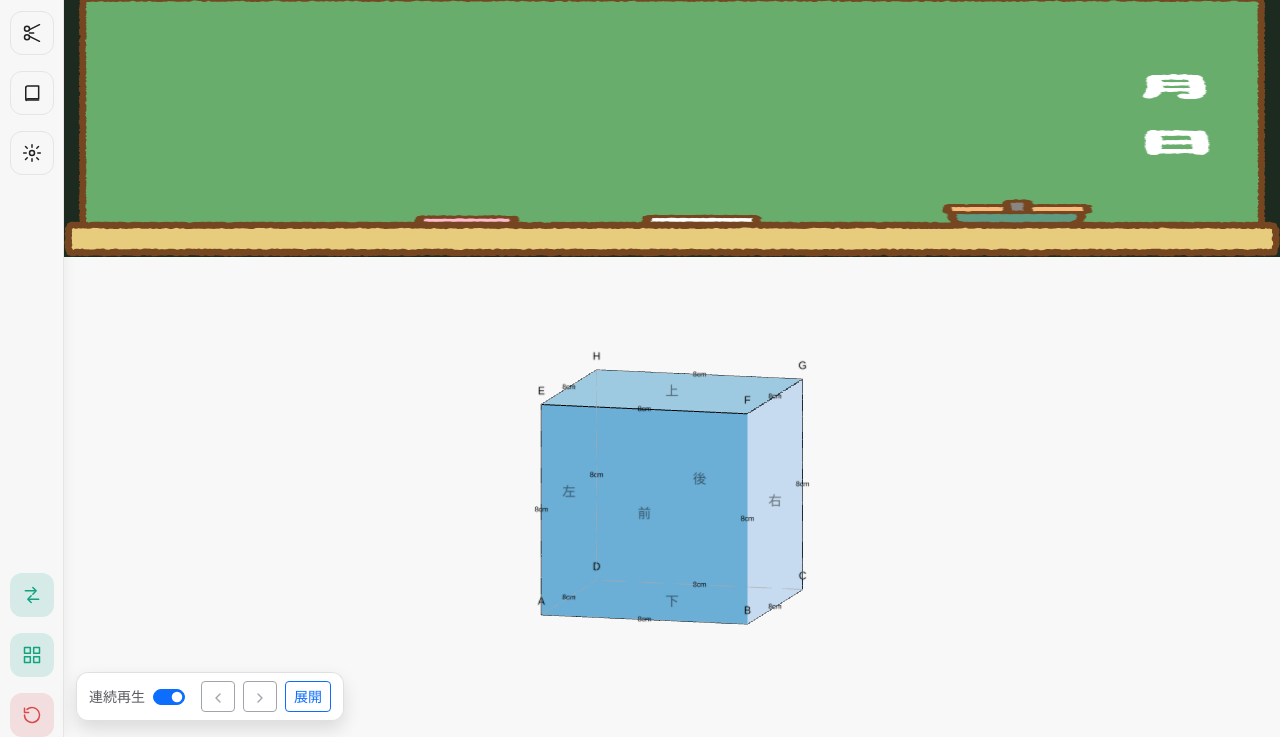
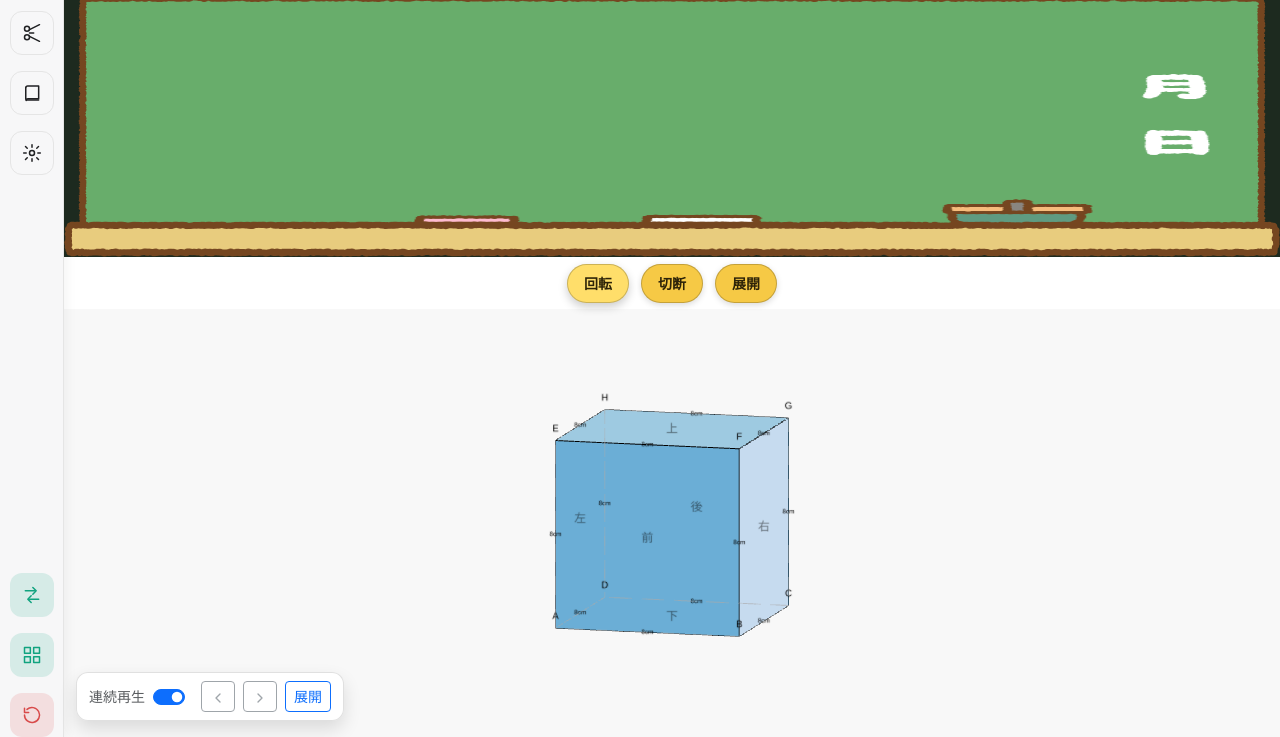
Before and after one commit to ontheroadjp/3d_cube_cutter, a React app: page / in a window 1280 px wide. Shown: the part 63-800 px from the top of the page. Built offline with nearby package versions, Linux system fonts and the light colour scheme; animation ran at ten frames a second; what three-bvh-csg would draw is missing.

Commit message:
feat(ui): add mode foundation and selector bar

```diff
--- a/index.html
+++ b/index.html
@@ -32,6 +32,7 @@ html, body { margin:0; width:100%; height:100%; overflow:hidden; }
     --message-area-left: 0px;
     --message-area-width: 100%;
     --navbar-height: 0px;
+    --mode-bar-height: 52px;
 }
 #ui-container {
     position: absolute; top: 0; left: 0; width: 100%; z-index: 100;
@@ -79,6 +80,37 @@ html, body { margin:0; width:100%; height:100%; overflow:hidden; }
 }
 #message-area .alert .btn-close {
     display: none;
+}
+.mode-bar {
+    position: fixed;
+    top: calc(var(--message-area-top) + var(--message-area-height));
+    left: var(--message-area-left);
+    width: var(--message-area-width);
+    height: var(--mode-bar-height);
+    display: flex;
+    align-items: center;
+    justify-content: center;
+    gap: 12px;
+    z-index: 1501;
+    pointer-events: auto;
+}
+.mode-bar .mode-button {
+    background: #f6c945;
+    border: 1px solid rgba(0,0,0,0.2);
+    color: #2d2308;
+    border-radius: 999px;
+    padding: 8px 16px;
+    font-weight: 700;
+    font-size: 14px;
+    box-shadow: 0 2px 6px rgba(0,0,0,0.15);
+    transition: transform 0.15s ease, box-shadow 0.15s ease;
+}
+.mode-bar .mode-button.is-active {
+    background: #ffde6a;
+    box-shadow: 0 4px 10px rgba(0,0,0,0.2);
+}
+.mode-bar .mode-button:active {
+    transform: translateY(1px);
 }
 .navbar {
     background: var(--ui-muted-bg) !important;
@@ -244,6 +276,7 @@ body {
     <div id="alert-container" style="position: absolute; top: var(--message-area-offset); left: 50%; transform: translateX(-50%); z-index: 2000; width: 80%; max-width: 600px; pointer-events: none;"></div>
   </div>
 </div>
+<div id="mode-bar-root" class="mode-bar"></div>
 <div id="react-side-panel-root"></div>
 <div id="tooltip"></div>
 
--- a/js/ui/reactApp.ts
+++ b/js/ui/reactApp.ts
@@ -9,6 +9,7 @@ declare global {
   var __setExplanation: ((text: string) => void) | undefined;
   var __setDisplayState: ((display: DisplayState | null) => void) | undefined;
   var __setReactMode: ((mode: string) => void) | undefined;
+  var __setUiMode: ((mode: 'rotate' | 'cut' | 'net') => void) | undefined;
   var __refreshUserPresets: (() => void) | undefined;
 }
 
@@ -41,6 +42,8 @@ type Engine = {
   configureCube?: (lx: number, ly: number, lz: number) => void;
   getCubeSize?: () => { lx: number; ly: number; lz: number };
   setPanelOpen?: (open: boolean) => void;
+  getUiMode?: () => 'rotate' | 'cut' | 'net';
+  setUiMode?: (mode: 'rotate' | 'cut' | 'net') => void;
   getNetVisible?: () => boolean;
   getNetStepInfo?: () => {
     mode: 'auto' | 'step';
@@ -95,6 +98,52 @@ function ExplanationPanel() {
   );
 }
 
+function ModeBar() {
+  const [mode, setMode] = useState<'rotate' | 'cut' | 'net'>('rotate');
+
+  useEffect(() => {
+    const engine = globalThis.__engine;
+    if (engine && typeof engine.getUiMode === 'function') {
+      setMode(engine.getUiMode());
+    }
+    globalThis.__setUiMode = (next) => {
+      setMode(next);
+    };
+    return () => {
+      if (globalThis.__setUiMode) {
+        delete globalThis.__setUiMode;
+      }
+    };
+  }, []);
+
+  const handleModeChange = (next: 'rotate' | 'cut' | 'net') => {
+    const engine = globalThis.__engine;
+    if (engine && typeof engine.setUiMode === 'function') {
+      engine.setUiMode(next);
+    }
+  };
+
+  return (
+    React.createElement(React.Fragment, null,
+      React.createElement('button', {
+        type: 'button',
+        className: `mode-button ${mode === 'rotate' ? 'is-active' : ''}`,
+        onClick: () => handleModeChange('rotate')
+      }, '回転'),
+      React.createElement('button', {
+        type: 'button',
+        className: `mode-button ${mode === 'cut' ? 'is-active' : ''}`,
+        onClick: () => handleModeChange('cut')
+      }, '切断'),
+      React.createElement('button', {
+        type: 'button',
+        className: `mode-button ${mode === 'net' ? 'is-active' : ''}`,
+        onClick: () => handleModeChange('net')
+      }, '展開')
+    )
+  );
+}
+
 export function initReactApp() {
   const rootEl = document.getElementById('react-root');
   if (!rootEl) return;
@@ -105,5 +154,11 @@ export function initReactApp() {
     )
   );
 
+  const modeRootEl = document.getElementById('mode-bar-root');
+  if (modeRootEl) {
+    const modeRoot = createRoot(modeRootEl);
+    modeRoot.render(React.createElement(ModeBar));
+  }
+
   initSidePanel(); // Call the new SidePanel initialization
 }
--- a/js/ui/side_panel.ts
+++ b/js/ui/side_panel.ts
@@ -30,6 +30,8 @@ type Engine = {
   configureCube?: (lx: number, ly: number, lz: number) => void;
   getCubeSize?: () => { lx: number; ly: number; lz: number };
   setPanelOpen?: (open: boolean) => void;
+  getUiMode?: () => 'rotate' | 'cut' | 'net';
+  setUiMode?: (mode: 'rotate' | 'cut' | 'net') => void;
   getNetVisible?: () => boolean;
   getNetStepInfo?: () => {
     mode: 'auto' | 'step';
--- a/main.ts
+++ b/main.ts
@@ -39,6 +39,7 @@ const isDebugEnabled = () => {
 
 class App {
     isCutExecuted: boolean;
+    uiMode: 'rotate' | 'cut' | 'net';
     currentNetPlan: NetPlan | null;
     snappedPointInfo: {
         point: THREE.Vector3;
@@ -178,6 +179,7 @@ class App {
     constructor() {
         // --- State Properties ---
         this.isCutExecuted = false;
+        this.uiMode = 'rotate';
         this.currentNetPlan = null;
         this.snappedPointInfo = null;
         this.cameraTargetPosition = null;
@@ -380,6 +382,8 @@ class App {
             getCubeSize: () => this.cube.getSize(),
             getVertexLabelMap: () => this.currentLabelMap, // Add this line
             setPanelOpen: (open: boolean) => this.handlePanelOpenChange(open),
+            getUiMode: () => this.uiMode,
+            setUiMode: (mode: 'rotate' | 'cut' | 'net') => this.setUiMode(mode),
             getNetVisible: () => this.objectModelManager.getNetVisible(),
             getNetStepInfo: () => this.getNetStepInfo(),
             getAnimationSpecEnabled: () => this.useAnimationSpecNet,
@@ -950,10 +954,11 @@ class App {
         const panelOffset = panelOffsetOverride ?? (this.panelOpen ? panelWidth : 0);
         const availableWidth = Math.max(200, window.innerWidth - sidebarWidth - panelOffset);
         const messageHeight = Math.round(window.innerHeight * 0.4);
+        const modeBarHeight = 52;
         const navbar = document.querySelector('.navbar') as HTMLElement | null;
         const navbarHeight = Math.round(navbar?.getBoundingClientRect().height ?? 0);
         const messageAreaHeight = Math.max(0, messageHeight - navbarHeight);
-        const availableHeight = Math.max(200, window.innerHeight - messageHeight);
+        const availableHeight = Math.max(200, window.innerHeight - messageHeight - modeBarHeight);
         const rootStyle = document.documentElement.style;
         rootStyle.setProperty('--sidebar-width', `${sidebarWidth}px`);
         rootStyle.setProperty('--panel-offset', `${panelOffset}px`);
@@ -962,12 +967,13 @@ class App {
         rootStyle.setProperty('--message-area-top', `${navbarHeight}px`);
         rootStyle.setProperty('--message-area-left', `${sidebarWidth + panelOffset}px`);
         rootStyle.setProperty('--message-area-width', `${availableWidth}px`);
+        rootStyle.setProperty('--mode-bar-height', `${modeBarHeight}px`);
         this.cube.resize(this.camera, availableWidth, availableHeight);
         this.resolver.setSize(this.cube.getSize());
         this.renderer.setSize(availableWidth, availableHeight);
         const canvas = this.renderer.domElement;
         canvas.style.position = 'fixed';
-        canvas.style.top = `${messageHeight}px`;
+        canvas.style.top = `${messageHeight + modeBarHeight}px`;
         canvas.style.left = `${sidebarWidth + panelOffset}px`;
         this.updateNetUnfoldScale();
     }
@@ -1030,6 +1036,13 @@ class App {
         this.layoutTransitionTo = this.panelOpen ? 320 : 0;
         this.layoutTransitionStart = performance.now();
         this.layoutTransitionActive = true;
+    }
+
+    setUiMode(mode: 'rotate' | 'cut' | 'net') {
+        this.uiMode = mode;
+        if (typeof (globalThis as any).__setUiMode === 'function') {
+            (globalThis as any).__setUiMode(mode);
+        }
     }
 
     handleModeChange(mode: string) {
```
